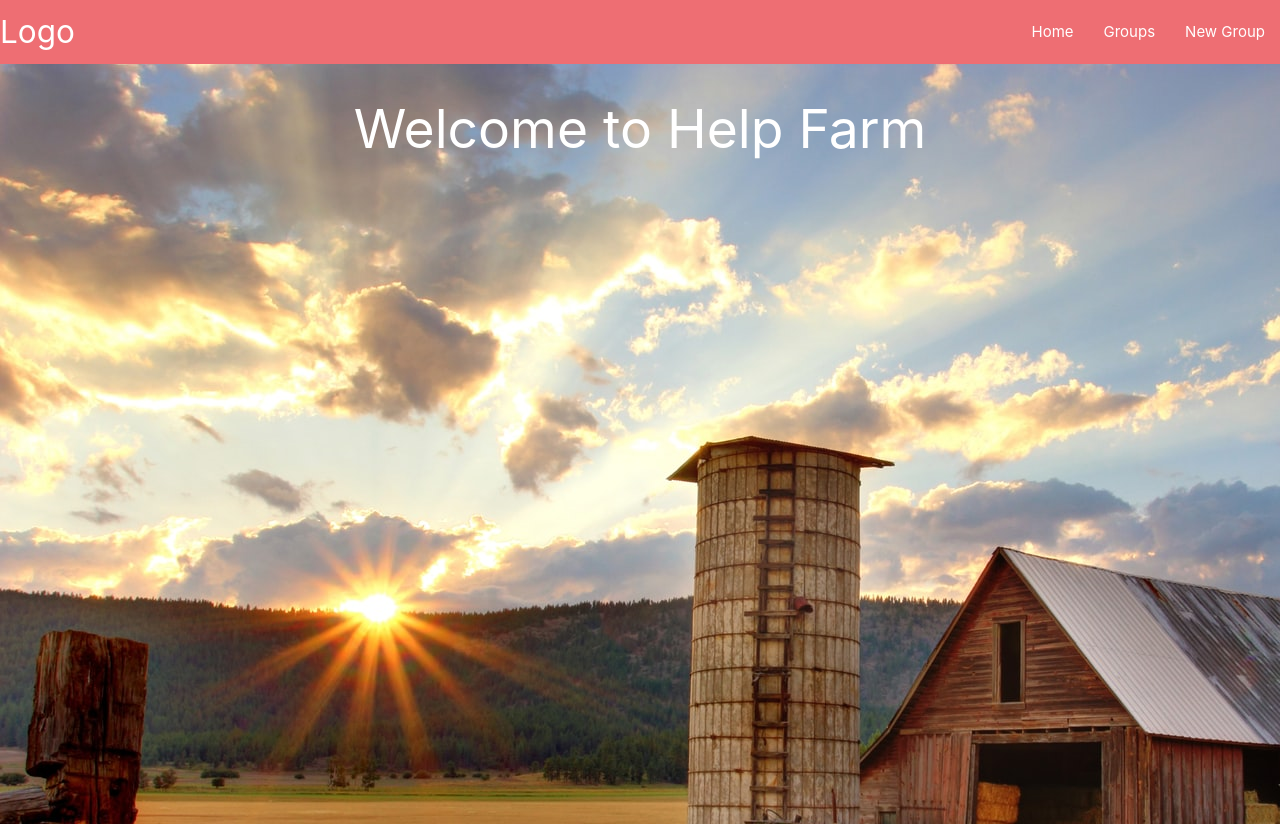
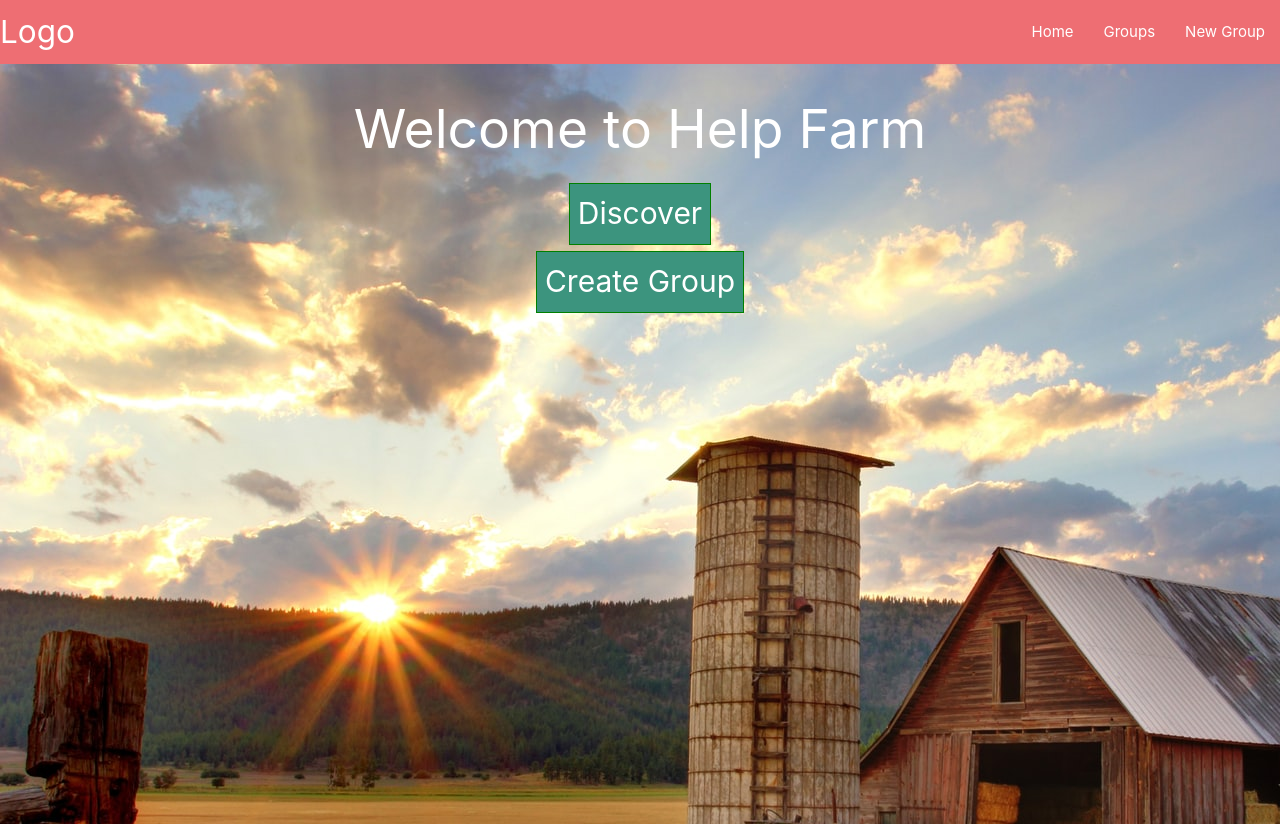
Before and after one commit to ShahruKhanHub/helpfarmer, a React (Create React App) app: page / in a window 1280 px wide. Built offline with nearby package versions, Linux system fonts and the light colour scheme.

Commit message:
add home buttons

```diff
--- a/src/components/Home.js
+++ b/src/components/Home.js
@@ -1,10 +1,13 @@
 import React from 'react';
+import { Link } from 'react-router-dom';
 
 const Home = () => {
     return (
         <div className="home__background">
           <div className="home__container">
             <h2 className="white-text">Welcome to Help Farm</h2>
+            <Link to="/groups" className="home__button">Discover</Link>
+            <Link to="/createGroup" className="home__button">Create Group</Link>
           </div>
         </div>
     );
--- a/src/index.css
+++ b/src/index.css
@@ -19,6 +19,15 @@
     align-items: center;
 }
 
+.home__button{
+    border: 1px solid green;
+    padding: .5rem;
+    margin: .2rem 0;
+    color: white;
+    font-size: 2rem;
+    background-color: rgb(60, 148, 126);
+}
+
 .card__flex{
     display: flex;
     justify-content: space-between;
```
